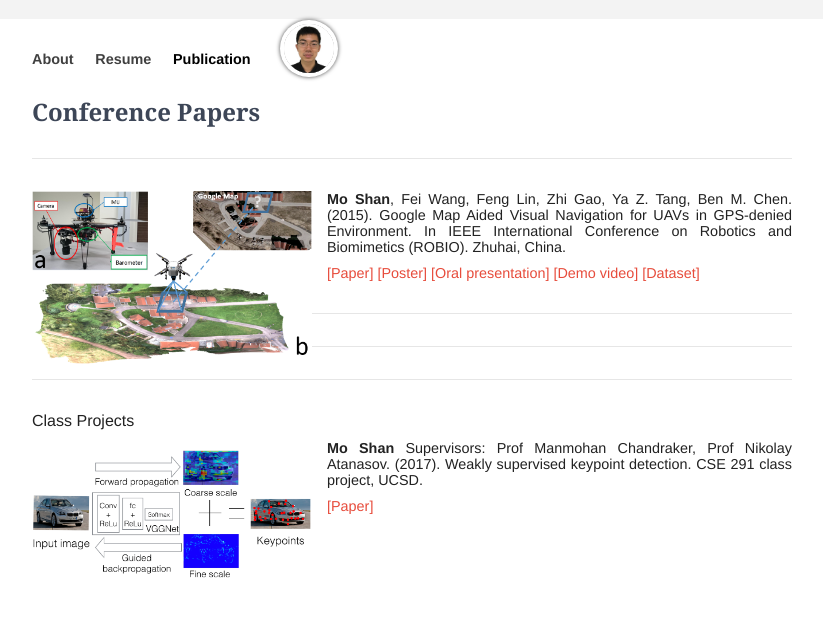
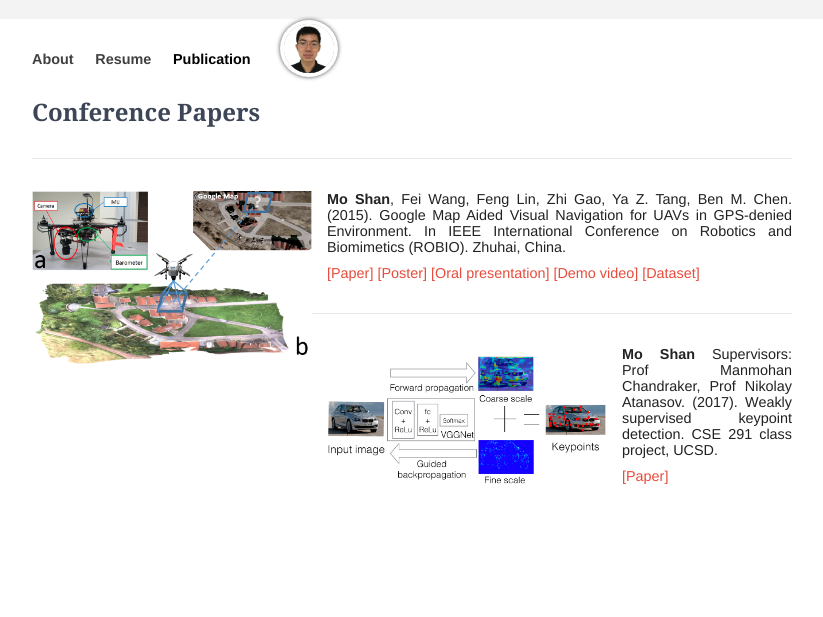
Before and after one commit to moshanATucsd/moshanATucsd.github.io, a Jekyll site: the page built from publication/index.html, in a window 1280 px wide. Shown: the top 617 px of the page, without its empty margins (228-1051 px from the left). Built offline with Jekyll 4.4.1, drawn with Linux system fonts in a browser that asks for light colours; nearby versions of some CDN libraries.

Commit message:
adjust paper

```diff
--- a/publication/index.html
+++ b/publication/index.html
@@ -28,10 +28,8 @@
      </p>
 </div>
 
+
 <div class="spacer"></div>
-<div class="spacer"></div>
-<div class="spacer"></div>
-Class Projects
 
 <div>
     <p>
```
